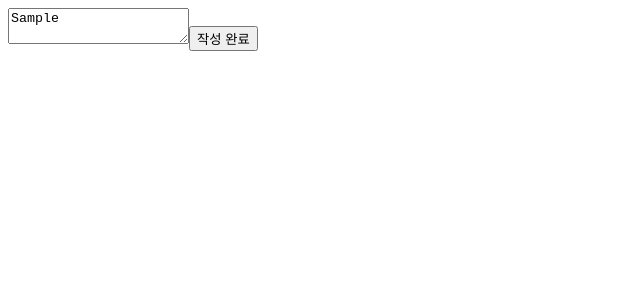
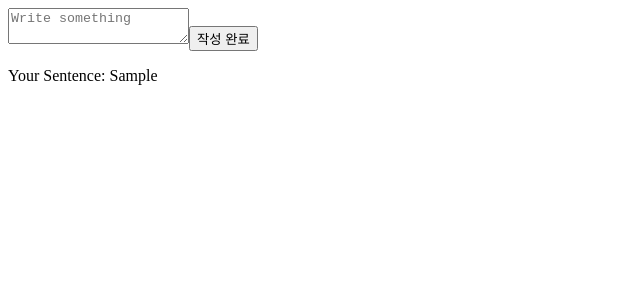
Before and after one commit to YeonsuBaek/learning-english, a Next.js app in the folder application/: page / in a window 1280 px wide. Both pictures are taken after typing "Sample" into the empty fields and a click on the button "작성 완료". Shown: the top 300 px of the page, without its empty margins (0-640 px from the left). Built offline with nearby package versions, Linux system fonts and the light colour scheme.

Commit message:
feat: 입력한 문장 화면에 추가 및 폼 비우기

```diff
--- a/application/pages/index.js
+++ b/application/pages/index.js
@@ -2,6 +2,7 @@ import { useState } from 'react';
 
 export default function Home() {
   const [sentence, setSentence] = useState('');
+  const [before, setBefore] = useState('');
 
   const handleChangeSentence = (e) => {
     setSentence(e.target.value);
@@ -9,6 +10,8 @@ export default function Home() {
 
   const handleSubmitSentence = (e) => {
     e.preventDefault();
+    setBefore(sentence);
+    setSentence('');
   };
 
   return (
@@ -21,6 +24,12 @@ export default function Home() {
         ></textarea>
         <button type='submit'>작성 완료</button>
       </form>
+
+      {before && (
+        <div>
+          <p>Your Sentence: {before}</p>
+        </div>
+      )}
     </>
   );
 }
```
